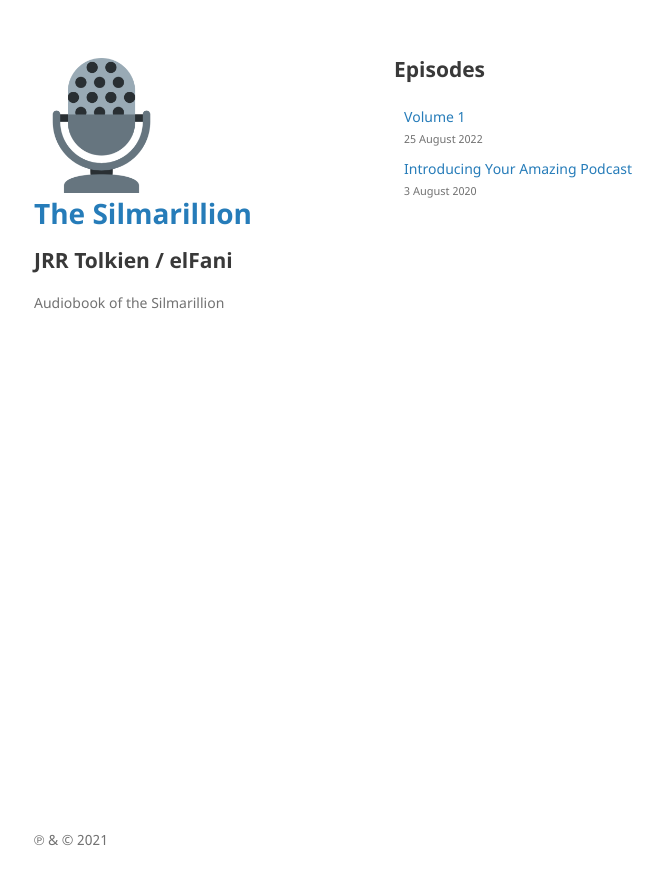
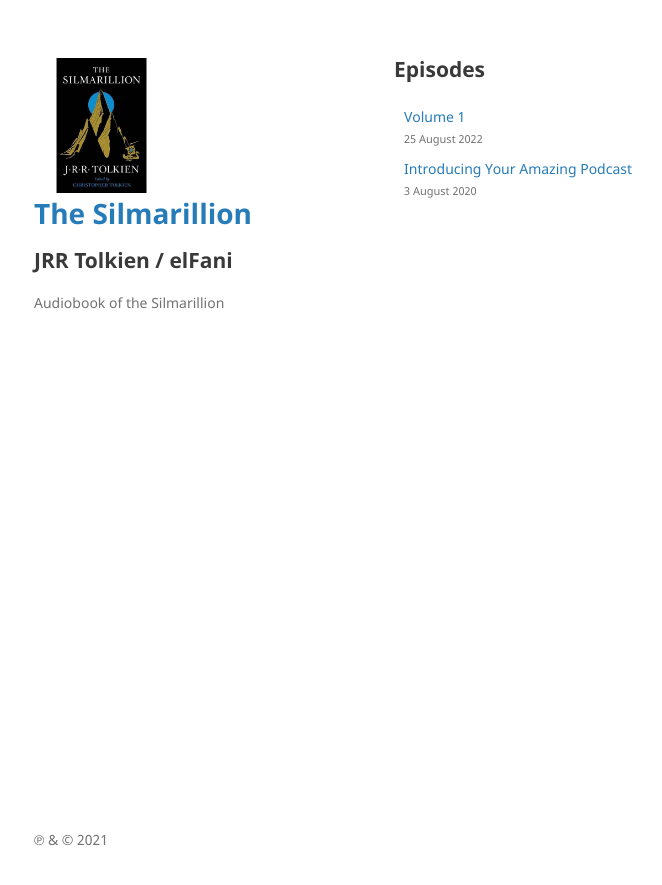
Before and after one commit to elFani/silmarillion, a Jekyll site: the page built from index.md, in a window 1280 px wide. Shown: the top 885 px of the page, without its empty margins (176-838 px from the left). Built offline with Jekyll 4.4.1, drawn with Linux system fonts in a browser that asks for light colours.

Commit message:
change logo

```diff
--- a/_config.yml
+++ b/_config.yml
@@ -4,7 +4,7 @@
 email: tflthree@gmail.com
 lang: en-us
 copyright: "&#x2117; &amp; &#xA9; 2021"
-logo: /assets/img/logo.png
+logo: /assets/img/silm-logo.jpeg
 # baseurl: "" # the subpath of your site, e.g. /blog
 # url: "" # the base hostname & protocol for your site, e.g. http://example.com
 
```
Also changed, not shown: assets/img/silm-logo.jpeg (added).
